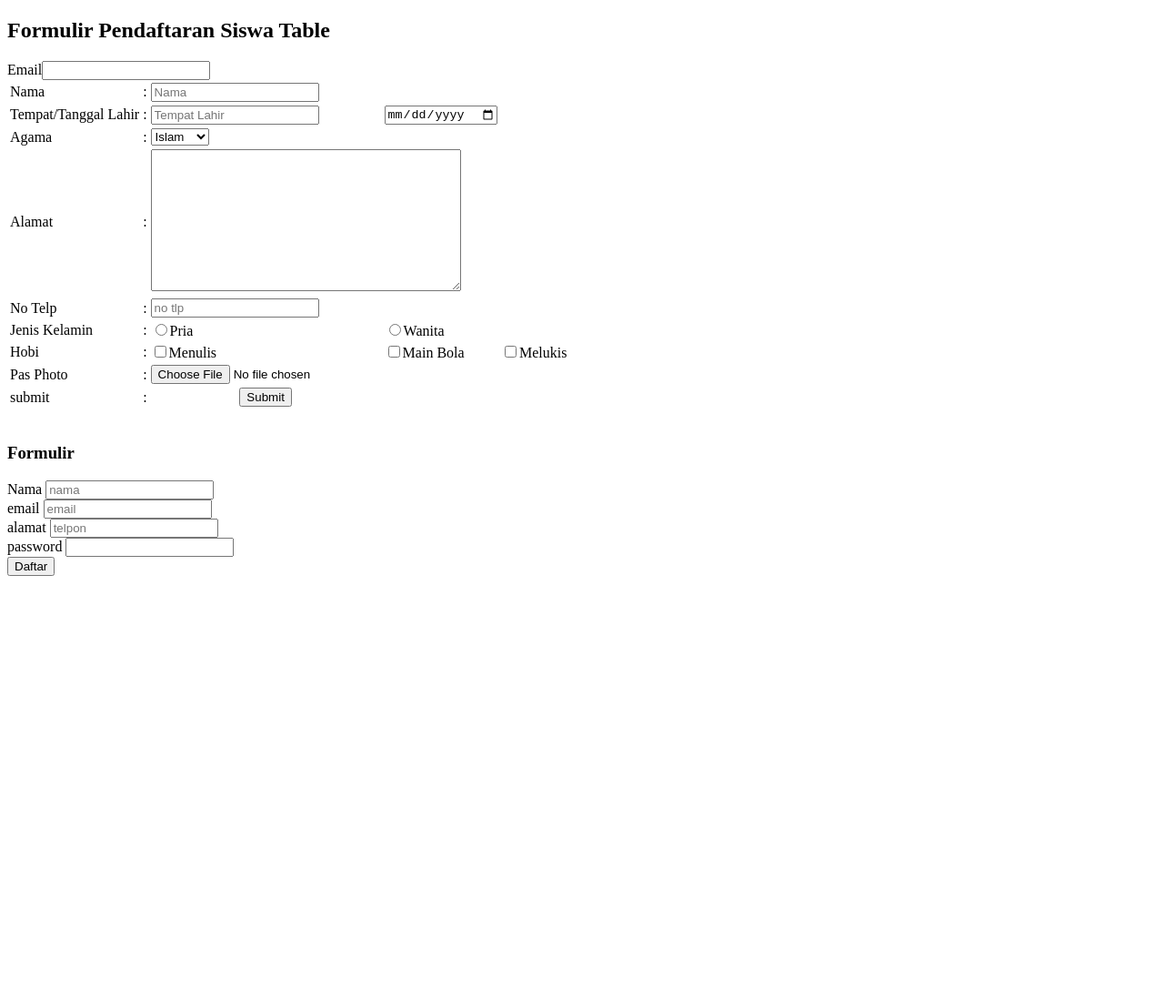
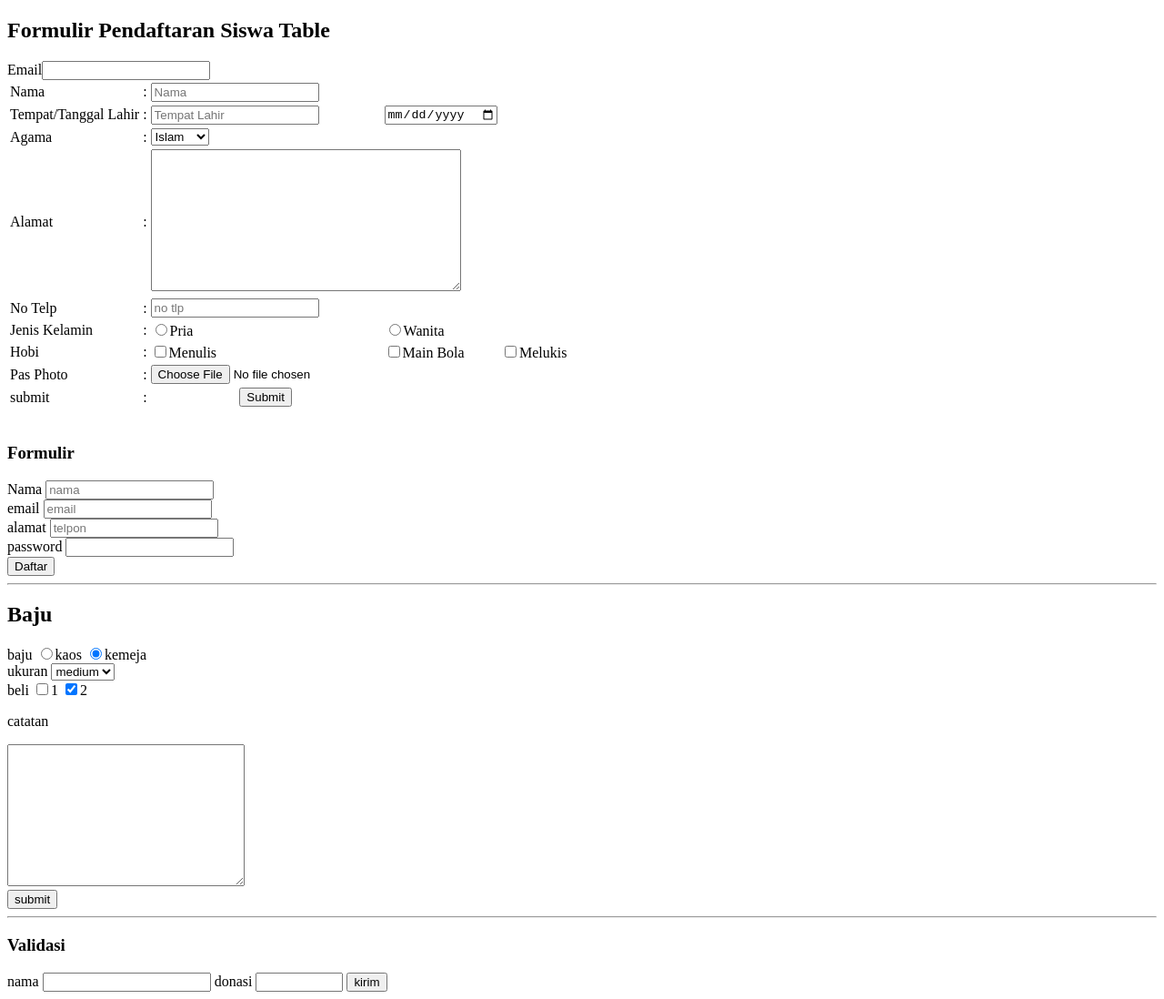
Before and after one commit to bimanggara02/dasar-html, a plain HTML site: page form.html in a window 1280 px wide. Shown: the whole page at 91% size. Before the commit the page ends 800 px from the top, so only its background shows below. Drawn offline with Linux system fonts and the light colour scheme.

Commit message:
melengkapi select, checkbox, dan menambahakna validasi

```diff
--- a/form.html
+++ b/form.html
@@ -8,7 +8,7 @@
 </head>
 <body>
     <h2>Formulir Pendaftaran Siswa Table</h2>
-    <form action="#" method="get">
+    <form action="/simpan" method="get">
         <table>
             <tbody>
                 <tr>
@@ -70,6 +70,7 @@
                 <input type="email" name="email" id="email">
             </tbody>
         </table>
+
     </form>
 
     <br>
@@ -97,5 +98,48 @@
             <button type="submit">Daftar</button>
         </form>
 
+        <hr>
+
+        <h2>Baju</h2>
+        <form action="/baju" method="get">
+            <div>
+                <label for="baju">baju</label>
+                <input type="radio" name="baju" id="baju" value="kaos" ><label for="kaos">kaos</label>
+                <input type="radio" name="baju" id="baju" value="kemeja" checked><label for="kemeja">kemeja</label>
+            </div>
+            <div>
+                <label for="ukuran">ukuran</label>
+                <select name="ukuran" id="ukuran">
+                    <option value="s">small</option>
+                    <option value="m" selected>medium</option>
+                    <option value="l">large</option>
+                </select>
+            </div>
+            <div>
+                <label for="beli">beli</label>
+                <input type="checkbox" name="1" id="1"><label for="1">1</label>
+                <input type="checkbox" name="2" id="2" checked><label for="2">2</label>
+            </div>
+            <div>
+                <p><label for="catatan">catatan</label></p>
+                <textarea name="catatan" id="catatan" cols="30" rows="10"></textarea>
+            </div>
+            <button type="submit">submit</button>
+        </form>
+
+
+
+        <hr>
+        <form action="/kirim" method="get">
+            <h3>Validasi</h3>
+            <label for="nama">nama</label>
+            <input type="text" name="nama" id="nama" minlength="3" maxlength="6" required>
+
+            <label for="donasi">donasi</label>
+            <input type="number" name="donasi" id="donasi" required min="10000" max="1000000">
+
+            <button type="submit">kirim</button>
+        </form>
+
 </body>
 </html>
```
